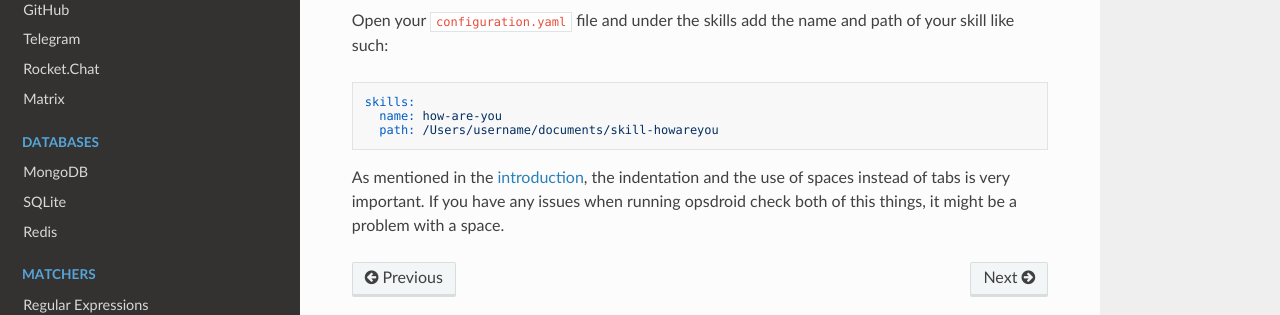
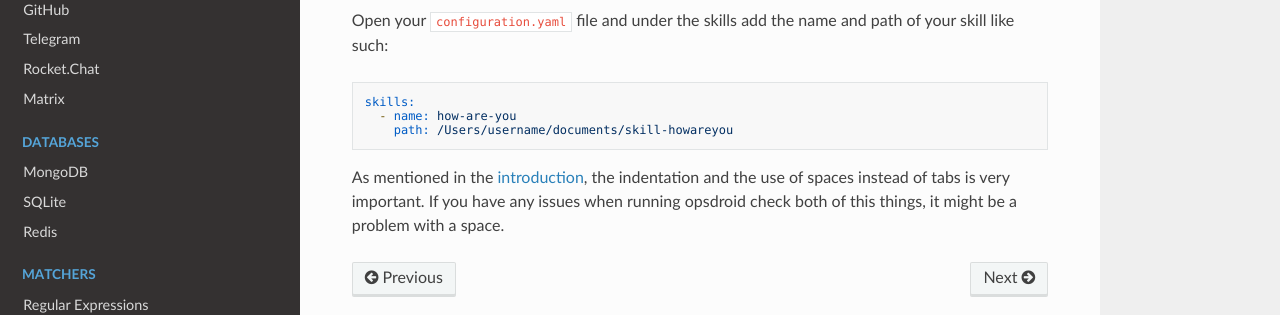
Before and after one commit to opsdroid/opsdroid, an MkDocs documentation site: the page built from docs/tutorials/basic-skill.md, in a window 1280 px wide and 900 px high, scrolled down 1945 px. Shown: the part 509-824 px from the top of the window. Built offline with MkDocs 1.6.1, drawn with Linux system fonts in a browser that asks for light colours; nearby versions of some CDN libraries; old or Windows-style settings are respelled for this version of MkDocs.

````diff
--- a/docs/tutorials/basic-skill.md
+++ b/docs/tutorials/basic-skill.md
@@ -94,8 +94,8 @@ Open your `configuration.yaml` file and under the skills add the name and path o
 
 ```yaml
 skills:
-  name: how-are-you
-  path: /Users/username/documents/skill-howareyou
+  - name: how-are-you
+    path: /Users/username/documents/skill-howareyou
 ```
 
 As mentioned in the [introduction](introduction.md/), the indentation and the use of spaces instead of tabs is very important. If you have any issues when running opsdroid check both of this things, it might be a problem with a space.
````
